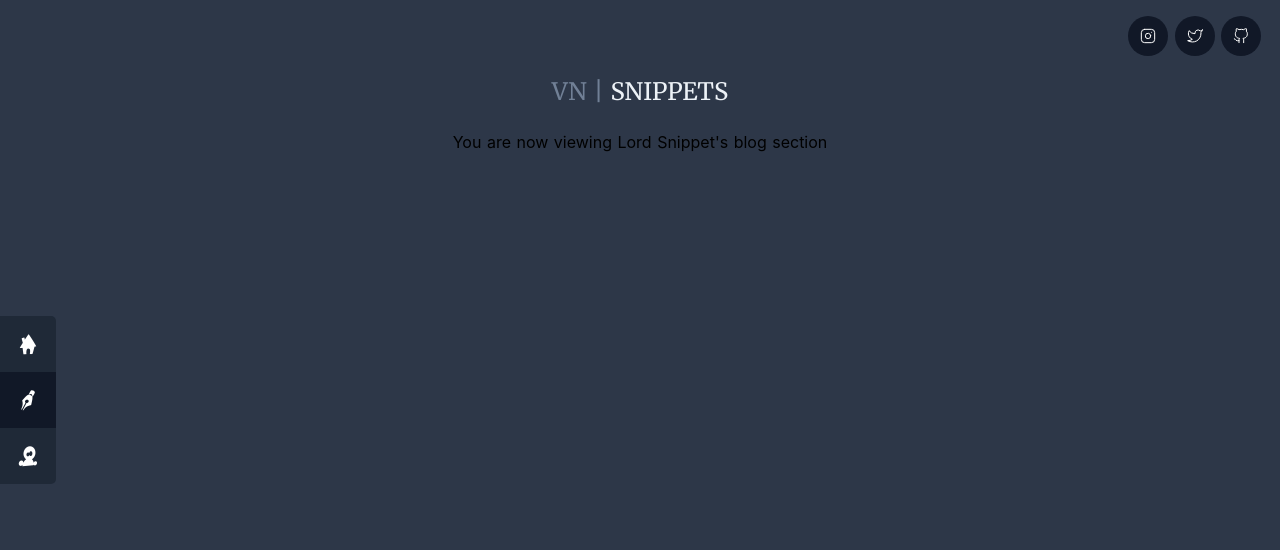
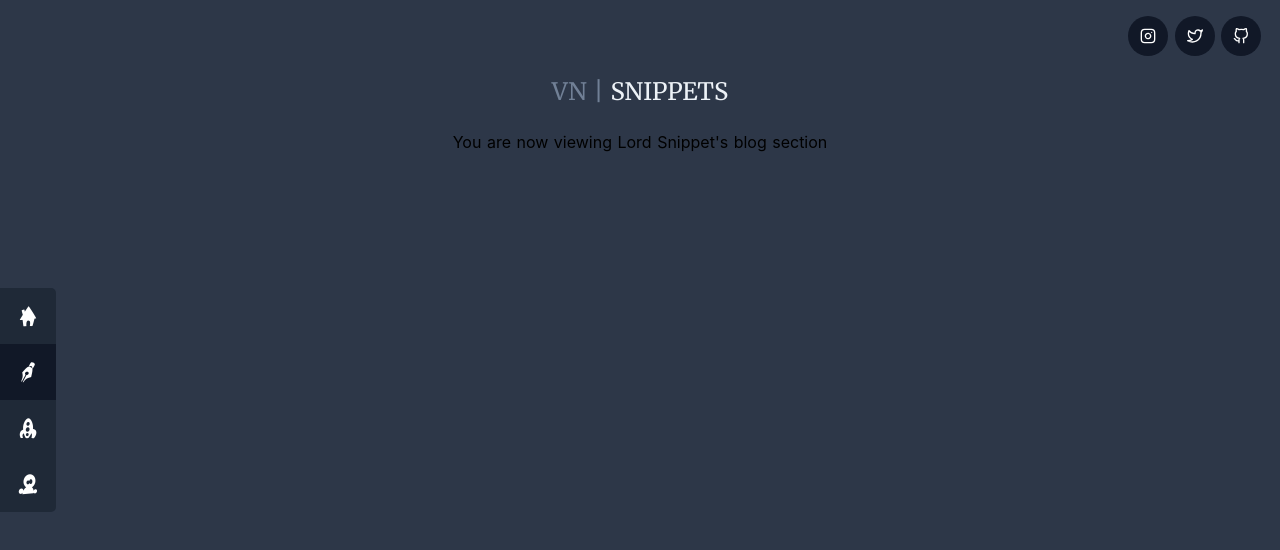
Before and after one commit to vnsnippets/vnsnippets, a Nuxt app in the folder code/: page /blog in a window 1280 px wide. Shown: the top 550 px of the page. Built offline with nearby package versions, Linux system fonts and the light colour scheme; a web font is replaced by a local one.

Commit message:
thicker social icon strokes

```diff
--- a/code/components/Navigation.vue
+++ b/code/components/Navigation.vue
@@ -17,6 +17,7 @@
       links: [
          { route: "/", name: "Home", icon: "ci-home", class: "home" },
          { route: "/blog", name: "Blog", icon: "ci-pen-nib" },
+         { route: "/projects", name: "Projects", icon: "ci-rocket" },
          { route: "/about", name: "About", icon: "ci-user-alt" }
       ]
    })
@@ -66,6 +67,7 @@
    color: white;
    align-items: center;
    justify-content: center;
+   letter-spacing: 0.075em;
 }
 
 .icon .cap-icon {
--- a/code/components/SocialMedia.vue
+++ b/code/components/SocialMedia.vue
@@ -1,13 +1,20 @@
 <template>
   <div class="social" :class="this.theme">
     <a v-bind:href="this.links.instagram" target="_blank">
-       <svg class="h-8 w-8"  viewBox="0 0 24 24"  fill="none"  stroke="currentColor"  stroke-width="1.5"  stroke-linecap="round"  stroke-linejoin="round">  <rect x="2" y="2" width="20" height="20" rx="5" ry="5" />  <path d="M16 11.37A4 4 0 1 1 12.63 8 4 4 0 0 1 16 11.37z" />  <line x1="17.5" y1="6.5" x2="17.51" y2="6.5" /></svg>
+       <svg class="h-8 w-8" viewBox="0 0 24 24" fill="none" stroke="currentColor" stroke-width="2" stroke-linecap="round" stroke-linejoin="round">
+          <rect x="2" y="2" width="20" height="20" rx="5" ry="5" />  <path d="M16 11.37A4 4 0 1 1 12.63 8 4 4 0 0 1 16 11.37z" />
+          <line x1="17.5" y1="6.5" x2="17.51" y2="6.5" />
+      </svg>
     </a>
     <a v-bind:href="this.links.twitter" target="_blank">
-       <svg class="h-8 w-8"  viewBox="0 0 24 24"  fill="none"  stroke="currentColor"  stroke-width="1.5"  stroke-linecap="round"  stroke-linejoin="round">  <path d="M23 3a10.9 10.9 0 0 1-3.14 1.53 4.48 4.48 0 0 0-7.86 3v1A10.66 10.66 0 0 1 3 4s-4 9 5 13a11.64 11.64 0 0 1-7 2c9 5 20 0 20-11.5a4.5 4.5 0 0 0-.08-.83A7.72 7.72 0 0 0 23 3z" /></svg>
+       <svg class="h-8 w-8" viewBox="0 0 24 24" fill="none" stroke="currentColor" stroke-width="2" stroke-linecap="round" stroke-linejoin="round">
+          <path d="M23 3a10.9 10.9 0 0 1-3.14 1.53 4.48 4.48 0 0 0-7.86 3v1A10.66 10.66 0 0 1 3 4s-4 9 5 13a11.64 11.64 0 0 1-7 2c9 5 20 0 20-11.5a4.5 4.5 0 0 0-.08-.83A7.72 7.72 0 0 0 23 3z" />
+          </svg>
     </a>
     <a v-bind:href="this.links.github" target="_blank">
-       <svg class="h-8 w-8"  viewBox="0 0 24 24"  fill="none"  stroke="currentColor"  stroke-width="1.5"  stroke-linecap="round"  stroke-linejoin="round">  <path d="M9 19c-5 1.5-5-2.5-7-3m14 6v-3.87a3.37 3.37 0 0 0-.94-2.61c3.14-.35 6.44-1.54 6.44-7A5.44 5.44 0 0 0 20 4.77 5.07 5.07 0 0 0 19.91 1S18.73.65 16 2.48a13.38 13.38 0 0 0-7 0C6.27.65 5.09 1 5.09 1A5.07 5.07 0 0 0 5 4.77a5.44 5.44 0 0 0-1.5 3.78c0 5.42 3.3 6.61 6.44 7A3.37 3.37 0 0 0 9 18.13V22" /></svg>
+       <svg class="h-8 w-8" viewBox="0 0 24 24" fill="none" stroke="currentColor" stroke-width="2" stroke-linecap="round" stroke-linejoin="round">
+          <path d="M9 19c-5 1.5-5-2.5-7-3m14 6v-3.87a3.37 3.37 0 0 0-.94-2.61c3.14-.35 6.44-1.54 6.44-7A5.44 5.44 0 0 0 20 4.77 5.07 5.07 0 0 0 19.91 1S18.73.65 16 2.48a13.38 13.38 0 0 0-7 0C6.27.65 5.09 1 5.09 1A5.07 5.07 0 0 0 5 4.77a5.44 5.44 0 0 0-1.5 3.78c0 5.42 3.3 6.61 6.44 7A3.37 3.37 0 0 0 9 18.13V22" />
+          </svg>
     </a>
   </div>
 </template>
```
